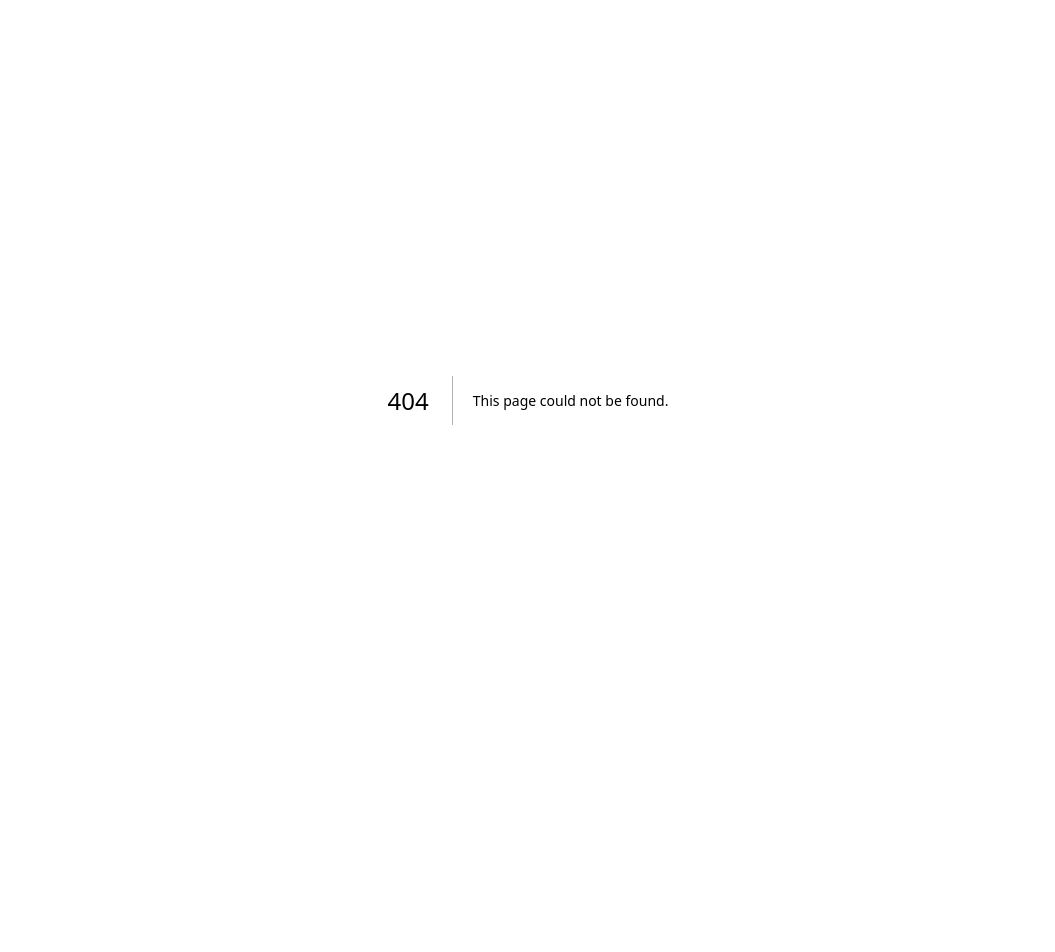
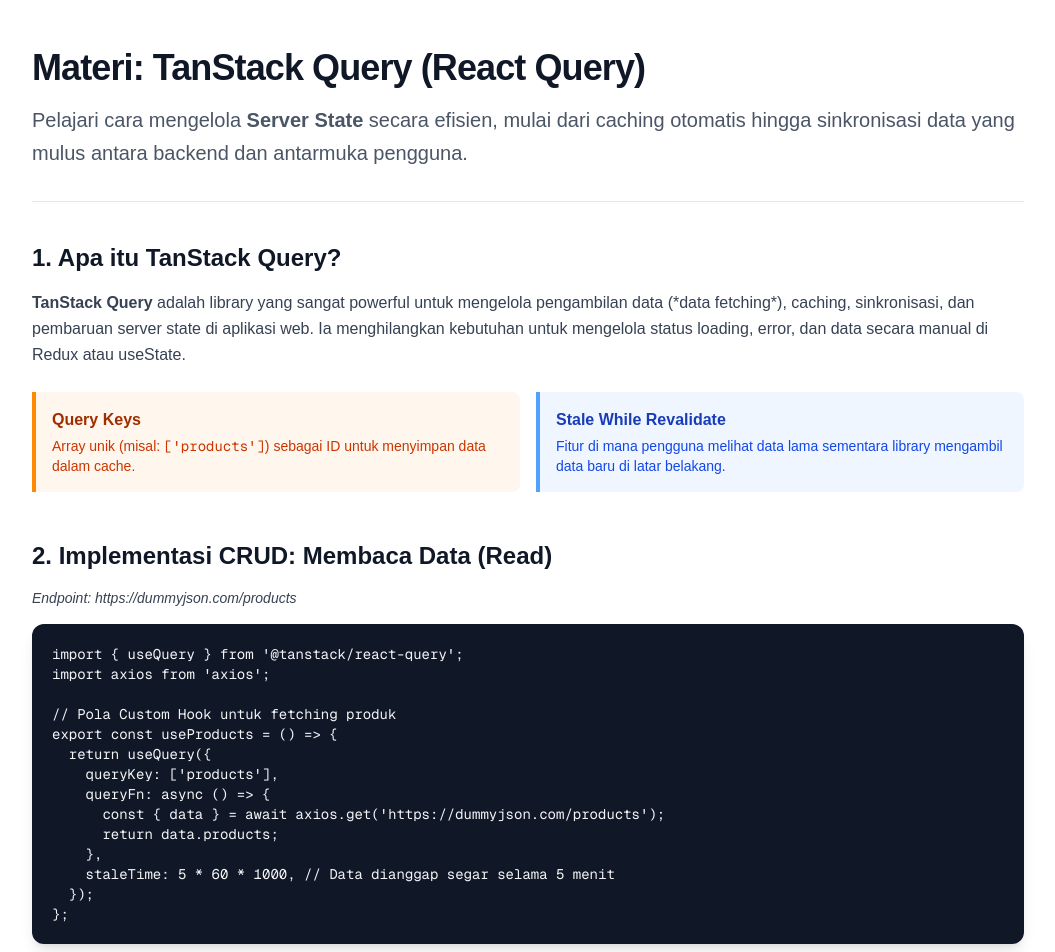
Before and after one commit to ramaalfin/simple-next, a Next.js app: page /tanstack-query in a window 1280 px wide. Before the commit this address had no page. Shown: the top 952 px of the page, without its empty margins (112-1167 px from the left). Before the commit the page ends 800 px from the top, so only its background shows below. Built offline with nearby package versions, Linux system fonts and the light colour scheme.

Commit message:
feat: add TanStack Query documentation page and link in navigation

```diff
--- a/src/app/page.tsx
+++ b/src/app/page.tsx
@@ -61,6 +61,9 @@ export default function Home() {
           <Link href="/redux" className="text-blue-600">
             View Redux Patterns
           </Link>
+          <Link href="/tanstack-query" className="text-blue-600">
+            View TanStack Query
+          </Link>
         </div>
         <div className="flex flex-col gap-4 text-base font-medium sm:flex-row">
           <a
--- /dev/null
+++ b/src/app/tanstack-query/page.tsx
@@ -0,0 +1,135 @@
+import React from 'react';
+
+export const metadata = {
+  title: 'TanStack Query Dasar & Advanced',
+  description: 'Materi tentang TanStack Query (React Query) untuk manajemen server state di Next.js',
+};
+
+export default function TanStackQueryPage() {
+  return (
+    <main className="container mx-auto px-4 py-12 max-w-5xl text-left">
+      <div className="mb-10 border-b border-gray-200 pb-8">
+        <h1 className="text-4xl font-extrabold tracking-tight text-gray-900 mb-4">
+          Materi: TanStack Query (React Query)
+        </h1>
+        <p className="text-xl text-gray-600 leading-relaxed">
+          Pelajari cara mengelola <strong>Server State</strong> secara efisien, mulai dari caching otomatis hingga sinkronisasi data yang mulus antara backend dan antarmuka pengguna.
+        </p>
+      </div>
+
+      {/* SECTION 1: INTRODUCTION */}
+      <section className="mb-12">
+        <h2 className="text-2xl font-bold text-gray-900 mb-4">1. Apa itu TanStack Query?</h2>
+        <p className="text-gray-700 mb-6 leading-relaxed">
+          <strong>TanStack Query</strong> adalah library yang sangat powerful untuk mengelola pengambilan data (*data fetching*), caching, sinkronisasi, dan pembaruan server state di aplikasi web. Ia menghilangkan kebutuhan untuk mengelola status loading, error, dan data secara manual di Redux atau useState.
+        </p>
+
+        <div className="grid grid-cols-1 md:grid-cols-2 gap-4 mb-8 text-left">
+          <div className="p-4 bg-orange-50 border-l-4 border-orange-400 rounded-r-lg">
+            <h4 className="font-bold text-orange-800 mb-1">Query Keys</h4>
+            <p className="text-orange-700 text-sm">Array unik (misal: <code>['products']</code>) sebagai ID untuk menyimpan data dalam cache.</p>
+          </div>
+          <div className="p-4 bg-blue-50 border-l-4 border-blue-400 rounded-r-lg">
+            <h4 className="font-bold text-blue-800 mb-1">Stale While Revalidate</h4>
+            <p className="text-blue-700 text-sm">Fitur di mana pengguna melihat data lama sementara library mengambil data baru di latar belakang.</p>
+          </div>
+        </div>
+      </section>
+
+      {/* SECTION 2: READ OPERATIONS */}
+      <section className="mb-12">
+        <h2 className="text-2xl font-bold text-gray-900 mb-4">2. Implementasi CRUD: Membaca Data (Read)</h2>
+        <p className="text-gray-700 mb-4 italic text-sm">Endpoint: https://dummyjson.com/products</p>
+        <pre className="bg-gray-900 text-gray-100 p-5 rounded-xl overflow-x-auto text-sm font-mono shadow-lg mb-6">
+{`import { useQuery } from '@tanstack/react-query';
+import axios from 'axios';
+
+// Pola Custom Hook untuk fetching produk
+export const useProducts = () => {
+  return useQuery({
+    queryKey: ['products'],
+    queryFn: async () => {
+      const { data } = await axios.get('https://dummyjson.com/products');
+      return data.products;
+    },
+    staleTime: 5 * 60 * 1000, // Data dianggap segar selama 5 menit
+  });
+};`}
+        </pre>
+      </section>
+
+      {/* SECTION 3: MUTATIONS (CUD) */}
+      <section className="mb-12">
+        <h2 className="text-2xl font-bold text-gray-900 mb-4">3. Mutasi Data: Create, Update, & Delete</h2>
+        <p className="text-gray-700 mb-6 leading-relaxed">
+          Untuk operasi yang mengubah data di server, kita menggunakan <code>useMutation</code>. Salah satu fitur terpentingnya adalah <strong>Query Invalidation</strong>, yang secara otomatis menyegarkan data statis setelah perubahan dilakukan.
+        </p>
+
+        <pre className="bg-gray-900 text-gray-100 p-5 rounded-xl overflow-x-auto text-sm font-mono shadow-lg mb-8">
+{`import { useMutation, useQueryClient } from '@tanstack/react-query';
+
+export function useProductMutations() {
+  const queryClient = useQueryClient();
+
+  const deleteMutation = useMutation({
+    mutationFn: (id) => axios.delete(\`https://dummyjson.com/products/\${id}\`),
+    onSuccess: () => {
+      // Memberitahu TanStack Query bahwa data 'products' sudah basi
+      // Ini memicu refetch otomatis untuk semua komponen yang menampilkan produk
+      queryClient.invalidateQueries({ queryKey: ['products'] });
+    },
+  });
+
+  return { deleteMutation };
+}`}
+          </pre>
+      </section>
+
+      {/* SECTION 4: COMPARISON TABLE */}
+      <section className="mb-12">
+        <h2 className="text-2xl font-bold text-gray-900 mb-6 border-b border-gray-200 pb-2">Kapan Menggunakan TanStack Query?</h2>
+        <div className="overflow-x-auto rounded-xl border border-gray-200 shadow-sm">
+          <table className="w-full text-left border-collapse">
+            <thead>
+              <tr className="bg-gray-50 text-gray-800">
+                <th className="p-4 border-b border-gray-200 font-semibold">Fitur</th>
+                <th className="p-4 border-b border-gray-200 font-semibold">TanStack Query</th>
+                <th className="p-4 border-b border-gray-200 font-semibold">Standard Redux (Thunk)</th>
+              </tr>
+            </thead>
+            <tbody className="bg-white">
+              <tr className="border-b border-gray-100 hover:bg-gray-50">
+                <td className="p-4 font-medium text-gray-900">Caching</td>
+                <td className="p-4 text-green-600 font-semibold">Otomatis & Canggih</td>
+                <td className="p-4 text-gray-600 italic">Harus dikelola manual</td>
+              </tr>
+              <tr className="border-b border-gray-100 hover:bg-gray-50">
+                <td className="p-4 font-medium text-gray-900">Auto-Refetch</td>
+                <td className="p-4 text-green-600 font-semibold">Ya (saat window fokus/koneksi kembali)</td>
+                <td className="p-4 text-gray-600 italic">Tidak ada</td>
+              </tr>
+              <tr className="border-b border-gray-100 hover:bg-gray-50">
+                <td className="p-4 font-medium text-gray-900">Status UI</td>
+                <td className="p-4 text-green-600 font-semibold">Terintegrasi (isLoading, isFetching, isError)</td>
+                <td className="p-4 text-gray-600 italic">Harus buat variabel state manual</td>
+              </tr>
+              <tr className="hover:bg-gray-50">
+                <td className="p-4 font-medium text-gray-900">Ukuran Boilerplate</td>
+                <td className="p-4 text-blue-600 font-semibold">Sangat Minimal</td>
+                <td className="p-4 text-gray-600 italic">Cukup Banyak</td>
+              </tr>
+            </tbody>
+          </table>
+        </div>
+      </section>
+
+      {/* SUMMARY */}
+      <div className="bg-blue-900 text-blue-50 p-8 rounded-2xl shadow-xl">
+        <h3 className="text-xl font-bold mb-4">Kesimpulan</h3>
+        <p className="leading-relaxed opacity-90">
+          TanStack Query adalah standar industri modern untuk menangani <strong>Server State</strong>. Jika aplikasi Anda lebih banyak melakukan interaksi dengan data dari API (seperti E-commerce atau Dashboard), library ini akan memotong jumlah baris kode Anda secara signifikan dibandingkan menggunakan Redux murni.
+        </p>
+      </div>
+    </main>
+  );
+}
```
